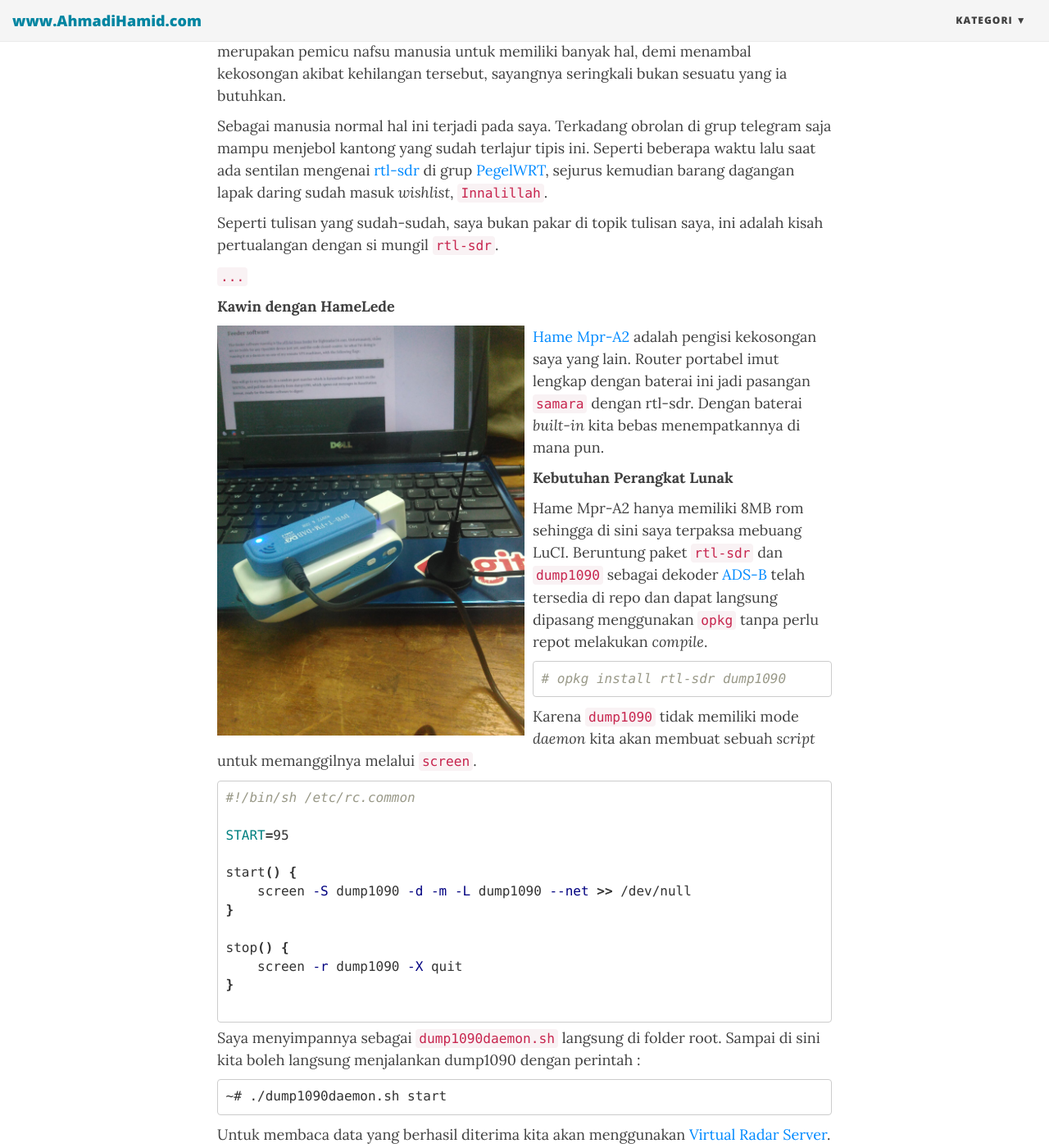
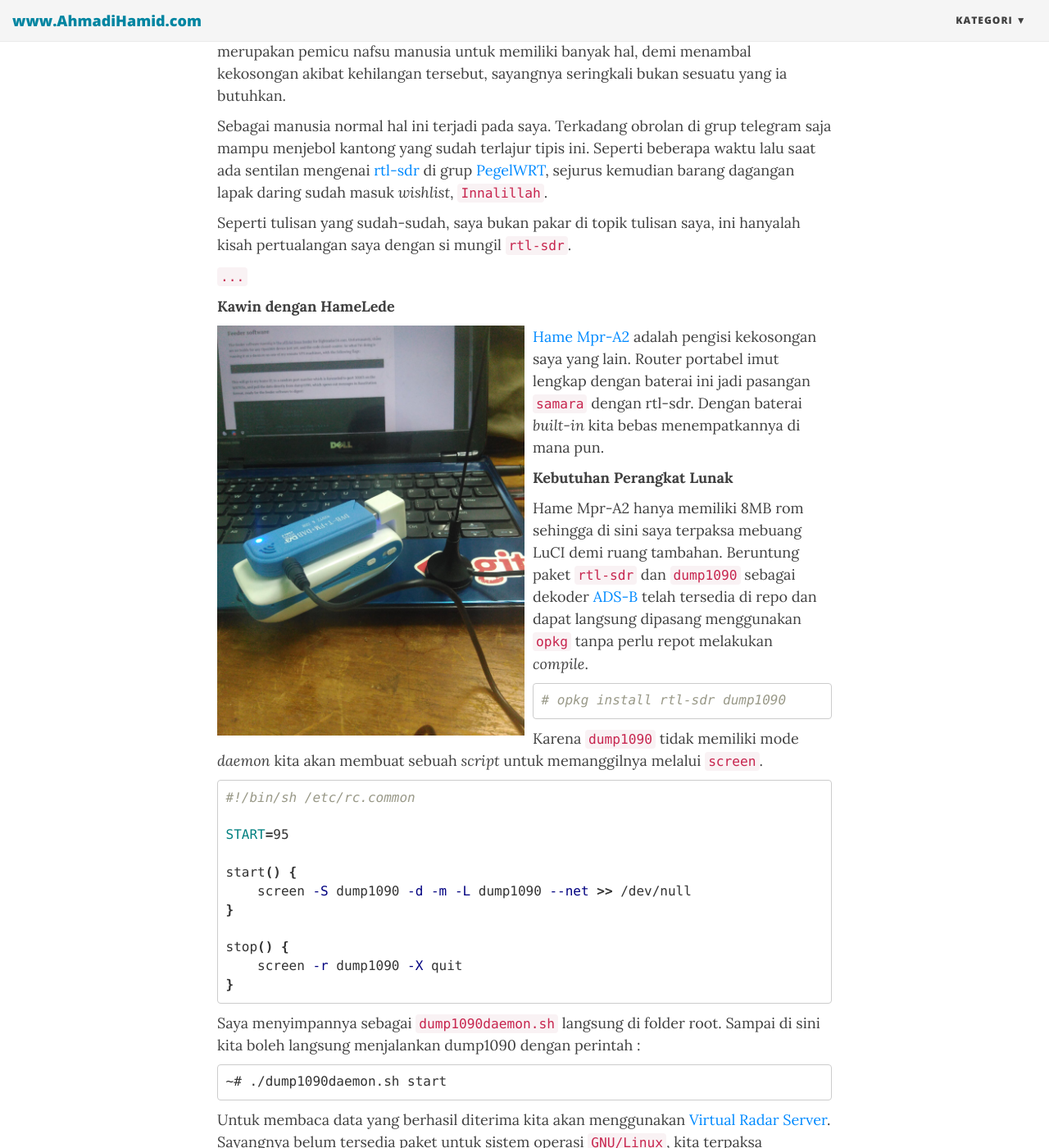
Before and after one commit to ahmadihamid/ahmadihamid.github.io, a Jekyll site: the page built from _posts/2017-02-25-MengintipAngkasa.md, in a window 1280 px wide and 1400 px high, scrolled down 429 px. Shown: the whole window at 82% size. Built offline with Jekyll 4.4.1, drawn with Linux system fonts in a browser that asks for light colours; nearby versions of some CDN libraries; comment, search, counter and statistics services are not loaded; some of the changed text lies outside the part shown.

Commit message:
Update 2017-02-25-MengintipAngkasa.md

````diff
--- a/_posts/2017-02-25-MengintipAngkasa.md
+++ b/_posts/2017-02-25-MengintipAngkasa.md
@@ -15,7 +15,7 @@ Kehilangan adalah peristiwa yang pasti dialami manusia, setiap saat, bahkan dala
 
 Sebagai manusia normal hal ini terjadi pada saya. Terkadang obrolan di grup telegram saja mampu menjebol kantong yang sudah terlajur tipis ini. Seperti beberapa waktu lalu saat ada sentilan mengenai [rtl-sdr](http://www.rtl-sdr.com/about-rtl-sdr/) di grup [PegelWRT](https://t.me/pegelwrt), sejurus kemudian barang dagangan lapak daring sudah masuk *wishlist*, `Innalillah`.
 
-Seperti tulisan yang sudah-sudah, saya bukan pakar di topik tulisan saya, ini adalah kisah pertualangan dengan si mungil `rtl-sdr`.
+Seperti tulisan yang sudah-sudah, saya bukan pakar di topik tulisan saya, ini hanyalah kisah pertualangan saya dengan si mungil `rtl-sdr`.
 
 
 `...`
@@ -28,7 +28,8 @@ Seperti tulisan yang sudah-sudah, saya bukan pakar di topik tulisan saya, ini ad
 
 **Kebutuhan Perangkat Lunak**
 
-Hame Mpr-A2 hanya memiliki 8MB rom sehingga di sini saya terpaksa mebuang LuCI. Beruntung paket `rtl-sdr` dan `dump1090` sebagai dekoder [ADS-B](https://en.wikipedia.org/wiki/Automatic_dependent_surveillance-broadcast) telah tersedia di repo dan dapat langsung dipasang menggunakan `opkg` tanpa perlu repot melakukan *compile*.
+Hame Mpr-A2 hanya memiliki 8MB rom sehingga di sini saya terpaksa mebuang LuCI demi ruang tambahan.
+Beruntung paket `rtl-sdr` dan `dump1090` sebagai dekoder [ADS-B](https://en.wikipedia.org/wiki/Automatic_dependent_surveillance-broadcast) telah tersedia di repo dan dapat langsung dipasang menggunakan `opkg` tanpa perlu repot melakukan *compile*.
 
 ```shell
 # opkg install rtl-sdr dump1090
@@ -47,7 +48,6 @@ start() {
 stop() {
     screen -r dump1090 -X quit
 }
-
 ```
 Saya menyimpannya sebagai `dump1090daemon.sh` langsung di folder root. Sampai di sini kita boleh langsung menjalankan dump1090 dengan perintah :
 
@@ -55,7 +55,7 @@ Saya menyimpannya sebagai `dump1090daemon.sh` langsung di folder root. Sampai di
 ~# ./dump1090daemon.sh start
 ```
 
-Untuk membaca data yang berhasil diterima kita akan menggunakan [Virtual Radar Server](http://virtualradarserver.co.uk/Default.aspx). Sayangnya belum tersedia paket khusus sistem operasi `GNU/Linux`, kita terpaksa menjalakannya melalui `mono`.
+Untuk membaca data yang berhasil diterima kita akan menggunakan [Virtual Radar Server](http://virtualradarserver.co.uk/Default.aspx). Sayangnya belum tersedia paket untuk sistem operasi `GNU/Linux`, kita terpaksa menjalakannya melalui `mono`.
 
 **Pemasangan mono**
 
````
